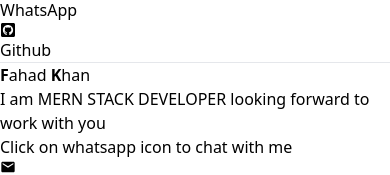
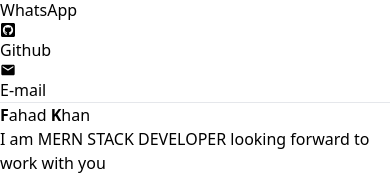
Before and after one commit to FahadKhanLangah/fahad_khan_portfolio, a React (Vite) app: page / in a window 390 px wide. Shown: the part 2352-2527 px from the top of the page. Built offline with nearby package versions, Linux system fonts and the light colour scheme.

Commit message:
Added Email link

```diff
--- a/src/Data/social-profile.jsx
+++ b/src/Data/social-profile.jsx
@@ -1,5 +1,6 @@
 import { BsWhatsapp } from "react-icons/bs";
 import { FaGithubSquare, FaLinkedin } from "react-icons/fa";
+import { MdEmail } from "react-icons/md";
 
 
 export const socialProfileData = [
@@ -21,4 +22,11 @@ export const socialProfileData = [
     profileLink : "https://github.com/FahadKhanLangah",
     color : "text-black"
   },
+  {
+    title : "E-mail",
+    icon : <MdEmail/>,
+    profileLink : "fahadkhanavoid@gmail.com",
+    color : "text-red-700"
+  },
 ]
+//<MdEmail></MdEmail>
--- a/src/components/Footer.jsx
+++ b/src/components/Footer.jsx
@@ -16,7 +16,7 @@ const Footer = () => {
         <div className="w-full flex gap-3 flex-col mt-5 sm:w-[50%]">
           <h1 className="text-gray-500 font-medium">Click on whatsapp icon to chat with me</h1>
           <div className="flex gap-5">
-            <span className="sm:text-4xl text-2xl">
+            <span className="sm:text-4xl text-red-700 text-2xl">
               <MdEmail></MdEmail>
             </span>
             <h1 className="sm:text-3xl text-xl font-semibold underline">
--- a/src/components/SocialPrfiles.jsx
+++ b/src/components/SocialPrfiles.jsx
@@ -2,19 +2,13 @@
 import { socialProfileData } from "../Data/social-profile";
 const SocialPrfiles = () => {
   const openLink = (title, link) => {
+    if (title === "E-mail") {
+      window.location.href = `mailto:${link}`;
+    }
     if (!link.startsWith("http")) {
-      link = `https://${link}`; // Ensures the URL is absolute
-    }
-    if (title === "Whatsapp") {
-      window.open(link, "_blank")
+      link = `https://${link}`;
     }
     window.open(link, "_blank");
-    if (title === "LinkedIn") {
-      window.open(link, "_blank")
-    }
-    if (title === "Github") {
-      window.open(link, "_blank")
-    }
   }
   return (
     <div className="mx-4 py-2">
```
